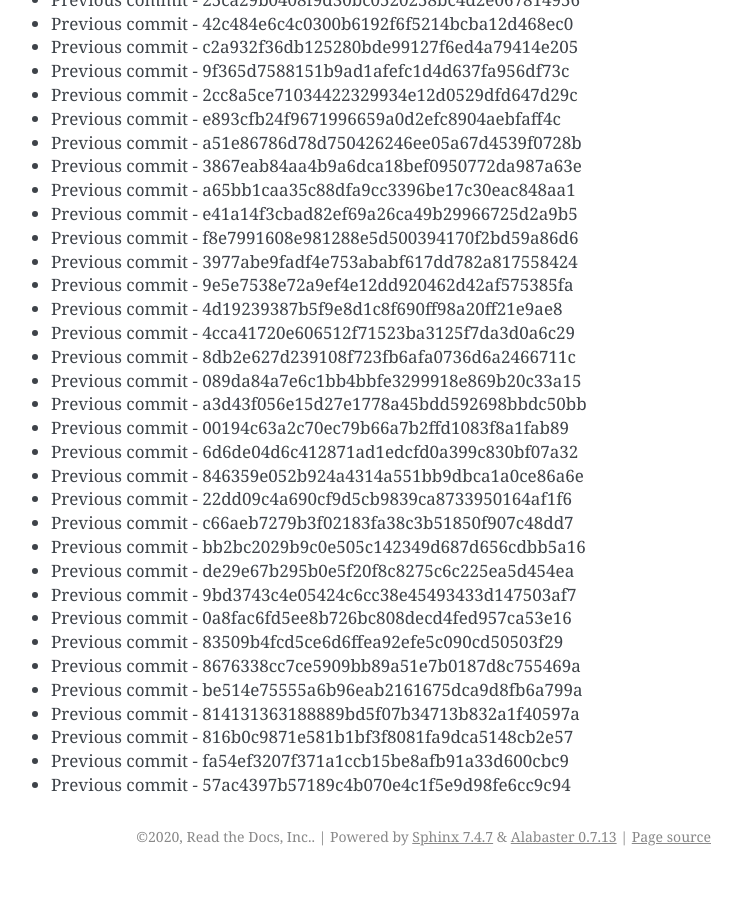
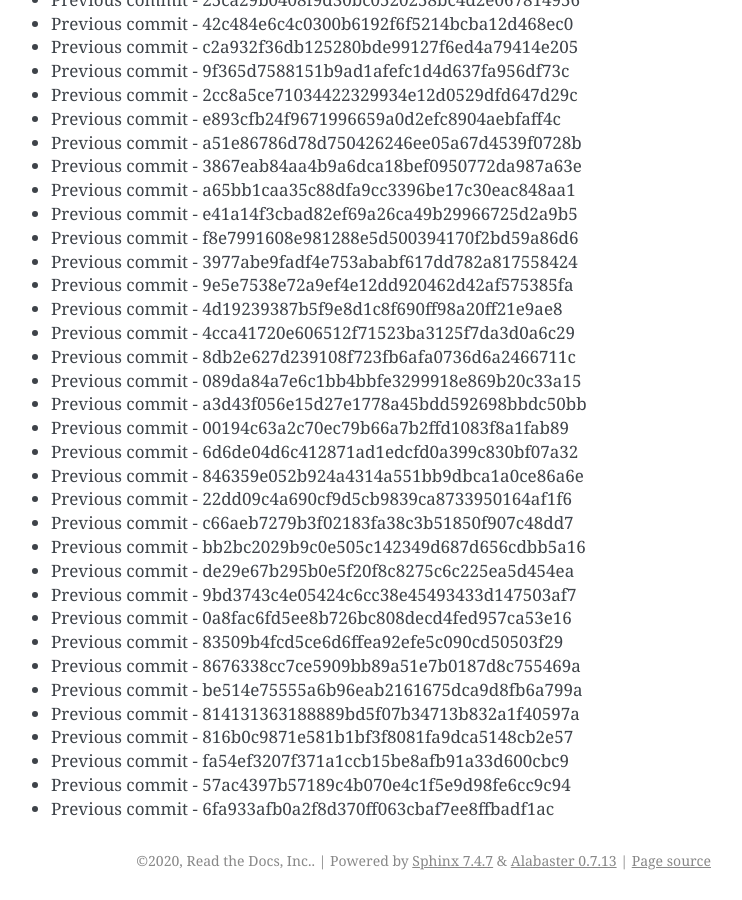
Before and after one commit to readthedocs/rtd-git-stresstest, a Sphinx documentation site: the page built from docs/updates.rst, in a window 1280 px wide and 900 px high, scrolled down 56864 px. Shown: the whole window, without its empty margins (399-1141 px from the left). Built offline with Sphinx 7.4.7, drawn with Linux system fonts in a browser that asks for light colours; before the commit the page ends 57740 px from its top, so only the background shows below that.

Commit message:
Generating commit from previous: 6fa933afb0a2f8d370ff063cbaf7ee8ffbadf1ac

```diff
--- a/docs/updates.rst
+++ b/docs/updates.rst
@@ -2421,3 +2421,4 @@ It can be tested for any performance characteristics.
 * Previous commit - 816b0c9871e581b1bf3f8081fa9dca5148cb2e57
 * Previous commit - fa54ef3207f371a1ccb15be8afb91a33d600cbc9
 * Previous commit - 57ac4397b57189c4b070e4c1f5e9d98fe6cc9c94
+* Previous commit - 6fa933afb0a2f8d370ff063cbaf7ee8ffbadf1ac
```
